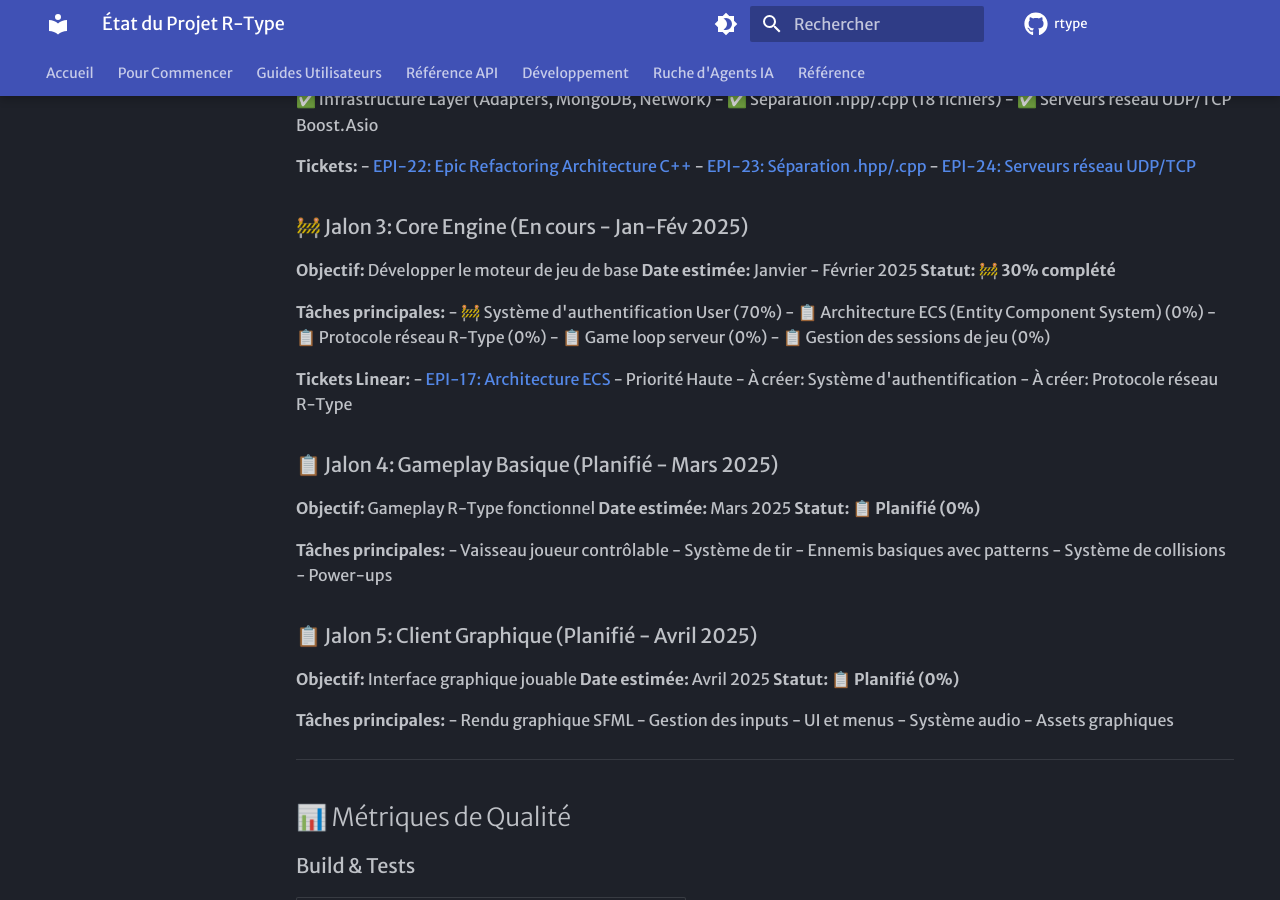
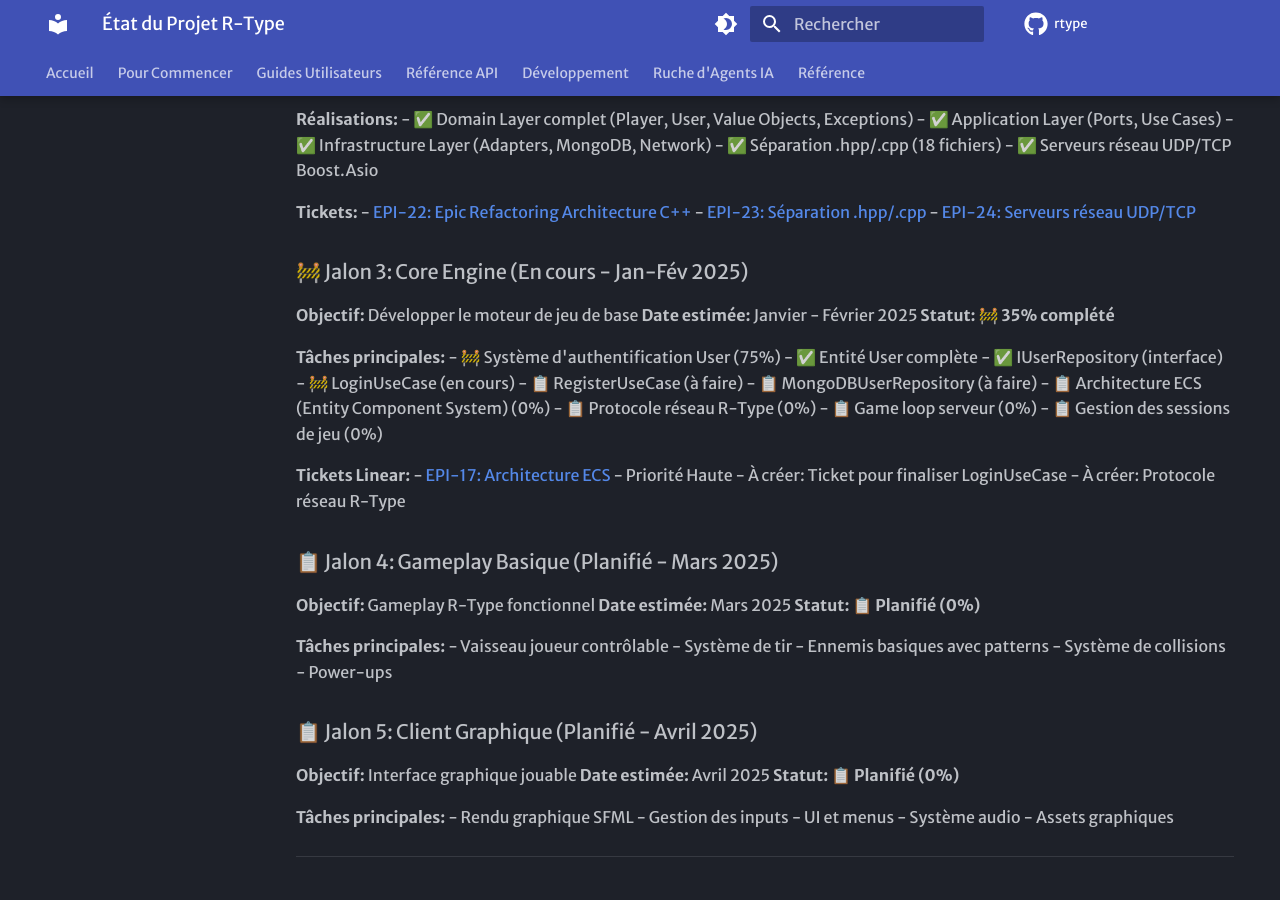
Before and after one commit to ChrisG-L/rtype, an MkDocs documentation site: the page built from docs/project-status.md, in a window 1280 px wide and 900 px high, scrolled down 4216 px. Built offline with MkDocs 1.6.1 and Material for MkDocs 9.7.7, drawn with Linux system fonts in a browser that asks for light colours; some web fonts are replaced; comment, search, counter and statistics services are not loaded; the version menu is left out; some of the changed text lies outside the part shown.

Commit message:
DOCS: mise a jour etat projet avec LoginUseCase et IUserRepository [RT-00]

```diff
--- a/docs/project-status.md
+++ b/docs/project-status.md
@@ -38,14 +38,15 @@
 | ├─ Entité User | ✅ Terminé | 100% | - | Auth (Username, Password) |
 | ├─ Value Objects | ✅ Terminé | 100% | - | 8 Value Objects |
 | └─ Exceptions | ✅ Terminé | 100% | - | 10 Exceptions métier |
-| **Application Layer** | 🚧 En cours | 40% | - | Use Cases |
+| **Application Layer** | 🚧 En cours | 50% | - | Use Cases |
 | ├─ MovePlayerUseCase | ✅ Terminé | 100% | - | Déplacement joueur |
-| └─ Auth Use Cases | 📋 Planifié | 0% | - | Login/Register |
+| ├─ LoginUseCase | 🚧 En cours | 60% | - | Authentification utilisateur |
+| └─ RegisterUseCase | 📋 Planifié | 0% | - | Inscription utilisateur |
 | **Infrastructure Layer** | 🚧 En cours | 50% | - | Adapters |
 | ├─ UDPServer | ✅ Terminé | 100% | [EPI-24](https://linear.app/epitech-study/issue/EPI-24) | Port 4123 |
 | ├─ TCPServer | ✅ Terminé | 100% | [EPI-24](https://linear.app/epitech-study/issue/EPI-24) | Port 4123 |
 | ├─ MongoDBConfiguration | ✅ Terminé | 100% | - | Connexion DB |
-| └─ Repositories | 🚧 En cours | 30% | - | PlayerRepository |
+| └─ Repositories | 🚧 En cours | 40% | - | IPlayerRepository, IUserRepository |
 | **Architecture ECS** | 📋 Planifié | 0% | [EPI-17](https://linear.app/epitech-study/issue/EPI-17) | À démarrer |
 | **Client graphique** | 📋 Planifié | 0% | [EPI-11](https://linear.app/epitech-study/issue/EPI-11) | À démarrer |
 
@@ -176,10 +177,15 @@
 
 **Objectif:** Développer le moteur de jeu de base
 **Date estimée:** Janvier - Février 2025
-**Statut:** 🚧 **30% complété**
+**Statut:** 🚧 **35% complété**
 
 **Tâches principales:**
-- 🚧 Système d'authentification User (70%)
+- 🚧 Système d'authentification User (75%)
+  - ✅ Entité User complète
+  - ✅ IUserRepository (interface)
+  - 🚧 LoginUseCase (en cours)
+  - 📋 RegisterUseCase (à faire)
+  - 📋 MongoDBUserRepository (à faire)
 - 📋 Architecture ECS (Entity Component System) (0%)
 - 📋 Protocole réseau R-Type (0%)
 - 📋 Game loop serveur (0%)
@@ -187,7 +193,7 @@
 
 **Tickets Linear:**
 - [EPI-17: Architecture ECS](https://linear.app/epitech-study/issue/EPI-17) - Priorité Haute
-- À créer: Système d'authentification
+- À créer: Ticket pour finaliser LoginUseCase
 - À créer: Protocole réseau R-Type
 
 ### 📋 Jalon 4: Gameplay Basique (Planifié - Mars 2025)
```
Also changed, not shown: docs/guides/hexagonal-architecture.md (+4 -2 lines).
